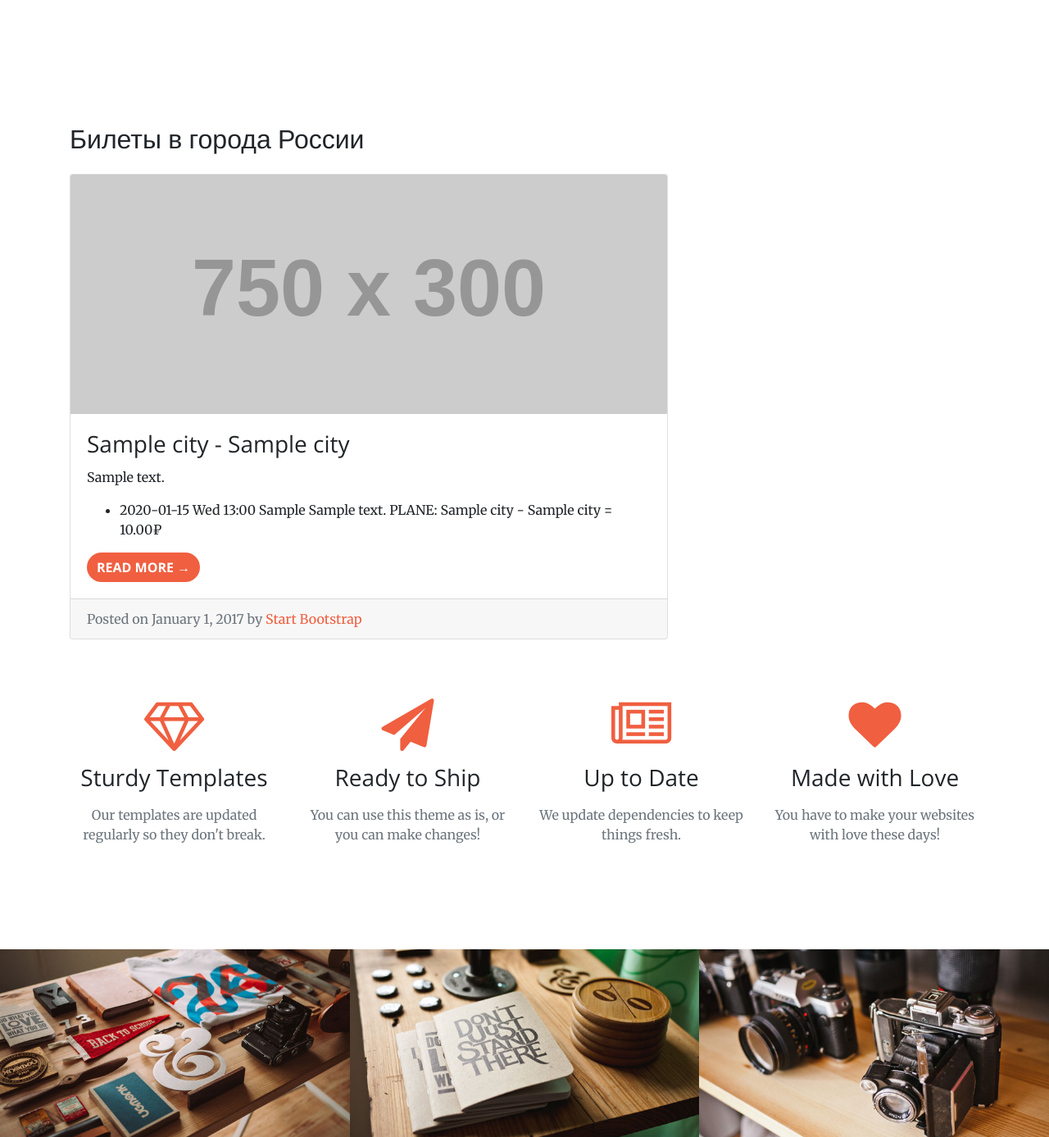
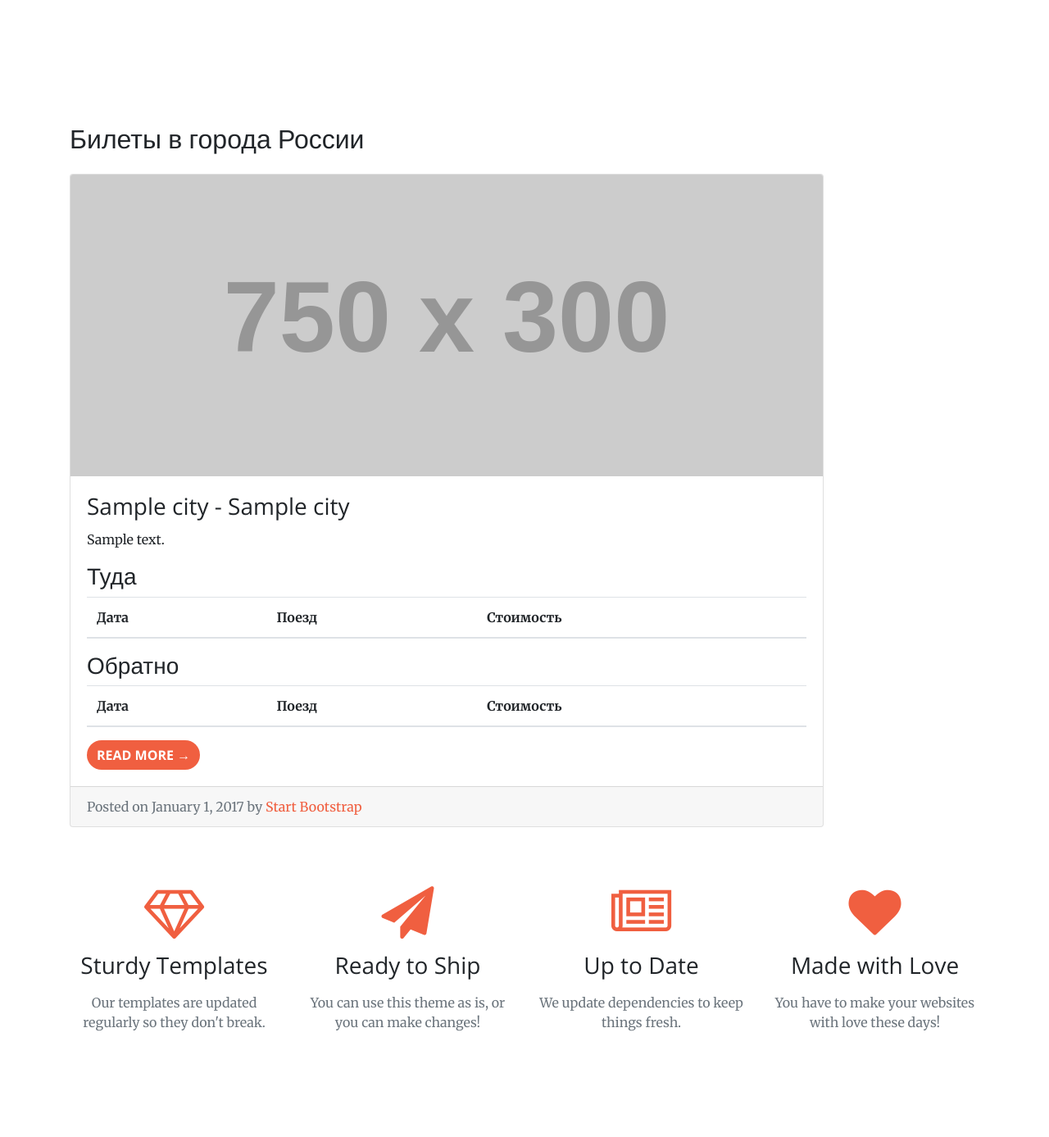
Before and after one commit to nerevar/htravel, a Django app: page / in a window 1280 px wide. Shown: the part 802-2189 px from the top of the page at 82% size. Run offline with Django 3.2, Linux system fonts and the light colour scheme; tables that the repository leaves empty hold one stand-in row (values such as "Sample post"); grey boxes labelled with a size stand in for pictures from a placeholder-image service; lists and menus that the app fills with data are empty; some libraries are stand-ins or nearby versions.

Commit message:
Таблица с билетами туда-обратно

```diff
--- a/robot/models.py
+++ b/robot/models.py
@@ -63,6 +63,10 @@
             return None
 
     @property
+    def car_descr(self):
+        return self.car_description or ''
+
+    @property
     def depart(self):
         local_tz = pytz.timezone(settings.TIME_ZONE)
         return self.departure.astimezone(local_tz).strftime('%Y-%m-%d %a %H:%M')
@@ -71,8 +75,24 @@
         return '{} {} {} {} = {}₽'.format(self.depart, self.carrier, self.car_description, self.way, self.min_price)
 
     @staticmethod
-    def get_by_date(dt):
-        return Route.objects.filter(arrive__gte=dt)
+    def get(direction, filters):
+        routes = Route.objects.filter(way=filters['way'])
+
+        # TODO: поддержать plus_days
+        plus_days = filters.get('plus_days', 0)
+
+        if direction == 'head':
+            routes = routes.filter(
+                # departure__gte=(filters['start_date'] - timedelta(days=1)),
+                arrive__lte=filters['start_date']
+            )
+        else:
+            routes = routes.filter(
+                departure__gte=(filters['start_date'] + timedelta(days=1)),
+                # arrive__lte=(filters['start_date'] + timedelta(days=2)),
+            )
+
+        return routes
 
 
 class Price(models.Model):
--- a/searcher/templates/main.html
+++ b/searcher/templates/main.html
@@ -80,7 +80,7 @@
 <section id="services">
     <div class="container">
         <div class="row">
-            <div class="col-md-8">
+            <div class="col-md-10">
                 <h2 class="my-4">Билеты в города России</h2>
 
                 {% block content %}
--- a/searcher/templates/tickets.html
+++ b/searcher/templates/tickets.html
@@ -8,12 +8,48 @@
                         <h3 class="card-title">{{ item.way.from_city }} - {{ item.way.to_city }}</h3>
                         <p class="card-text">
                             {{ item.way.to_city.descr }}
-                            <ul>
-                                {% for route in item.routes %}
-                                    <li>{{ route }}</li>
+                        </p>
+
+                        <h3>Туда</h3>
+                        <table border="0" class="table" id="tab-compare">
+                            <thead valign="bottom">
+                            <tr class="row-odd">
+                                <th class="head">Дата</th>
+                                <th class="head">Поезд</th>
+                                <th class="head">Стоимость</th>
+                            </tr>
+                            </thead>
+                            <tbody valign="top">
+                                {% for route in item.routes_head %}
+                                    <tr class="row-odd">
+                                        <td>{{ route.depart }}</td>
+                                        <td>{{ route.car_descr }} {{ route.route_number }}</td>
+                                        <td>{{ route.min_price }}</td>
+                                    </tr>
                                 {% endfor %}
-                            </ul>
-                        </p>
+                            </tbody>
+                        </table>
+
+                        <h3>Обратно</h3>
+                        <table border="0" class="table" id="tab-compare">
+                            <thead valign="bottom">
+                            <tr class="row-odd">
+                                <th class="head">Дата</th>
+                                <th class="head">Поезд</th>
+                                <th class="head">Стоимость</th>
+                            </tr>
+                            </thead>
+                            <tbody valign="top">
+                                {% for route in item.routes_back %}
+                                    <tr class="row-odd">
+                                        <td>{{ route.depart }}</td>
+                                        <td>{{ route.car_descr }} {{ route.route_number }}</td>
+                                        <td>{{ route.min_price }}</td>
+                                    </tr>
+                                {% endfor %}
+                            </tbody>
+                        </table>
+
                         <a href="#" class="btn btn-primary">Read More →</a>
                     </div>
                     <div class="card-footer text-muted">
--- a/searcher/views.py
+++ b/searcher/views.py
@@ -1,25 +1,28 @@
 from datetime import datetime
+from collections import defaultdict
+
 from robot.models import Way, Route
 from django.shortcuts import render
 
 
 def main(request):
-    items = []
+    filters = {
+        'from_city': 'Москва',
+        'start_date': datetime(2018, 4, 14),
+        'plus_days': 0,
+    }
+
+    items = defaultdict(dict)
     ways = Way.objects.all()
+    Way.objects.aggregate()
     for way in ways:
-        # TODO: склеивать билеты обратно
-        if way.to_city.title == 'Москва':
-            continue
-
-        routes = Route \
-            .get_by_date(datetime(2018, 4, 14)) \
-            .filter(way=way)
-
-        items.append({
-            'way': way,
-            'routes': routes
-        })
+        filters['way'] = way
+        if way.to_city.title != 'Москва':
+            items[way.to_city_id]['way'] = way
+            items[way.to_city_id]['routes_head'] = Route.get('head', filters)
+        else:
+            items[way.from_city_id]['routes_back'] = Route.get('back', filters)
 
     return render(request, 'tickets.html', {
-        'items': items
+        'items': items.values()
     })
```
